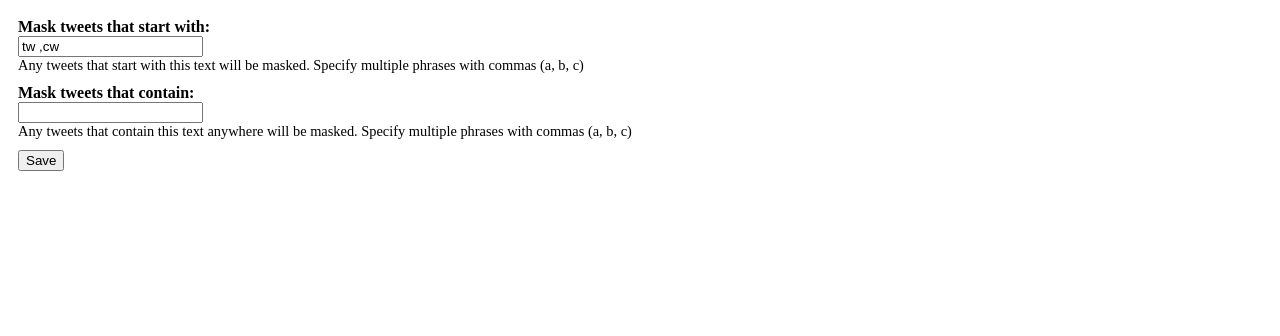
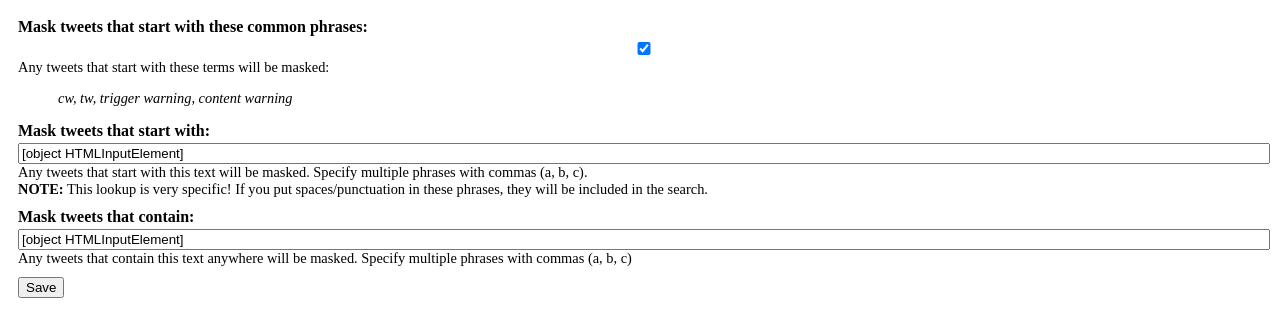
Before and after one commit to muffinista/chrome-tw, a browser extension: page app/options.html in a window 1280 px wide. Drawn offline with Linux system fonts and the light colour scheme.

Commit message:
Add default phrases. Hacky WIP

```diff
--- a/app/options.html
+++ b/app/options.html
@@ -3,13 +3,19 @@
 <head>
   <title>My Test Extension Options</title>
   <style>
-   body { padding: 10px; }
+   body {
+     padding: 10px;
+   }
    div.option {
      margin-bottom: 10px;
    }
    label {
      font-weight: bold;
      display: block;
+     padding-bottom: 3px;
+   }
+   input {
+     width: 100%;
    }
    .hint {
      font-size: 90%;
@@ -19,10 +25,26 @@
 
 <body>
   <div class="option">
+    <label for="common">Mask tweets that start with these common phrases:</label>
+    <div class="hint">
+      <input type="checkbox" name="common" id="common" />
+      Any tweets that start with these terms will be
+      masked:<br />
+      <blockquote><i>cw, tw, trigger warning, content warning</i></blockquote>
+    </div>
+  </div>
+
+  <div class="option">
     <label for="prefixes">Mask tweets that start with:</label>
     <input type="text" name="prefixes" id="prefixes" />
-    <div class="hint">Any tweets that start with this text will be
-    masked. Specify multiple phrases with commas (a, b, c)</div>
+    <div class="hint">
+      Any tweets that start with this text will be
+      masked. Specify multiple phrases with commas (a, b, c).
+      <br />
+      <b>NOTE:</b> This lookup is very specific! If you put
+      spaces/punctuation in these phrases, they will be included in
+      the search.
+    </div>
   </div>
 
 
@@ -30,7 +52,7 @@
     <label for="anywhere">Mask tweets that contain:</label>
     <input type="text" name="anywhere" id="anywhere" />
     <div class="hint">Any tweets that contain this text anywhere will be
-    masked. Specify multiple phrases with commas (a, b, c)</div>
+      masked. Specify multiple phrases with commas (a, b, c)</div>
   </div>
 
   <div id="status"></div>
--- a/app/options.js
+++ b/app/options.js
@@ -1,12 +1,20 @@
-    console.log("hey");
-// Saves options to chrome.storage.sync.
-    function save_options() {
+const DEFAULT_SETTINGS = {
+  common: true,
+  prefixes: prefixes,
+  anywhere: anywhere
+};
+
+function save_options() {
   var prefixes = document.getElementById('prefixes').value;
   var anywhere = document.getElementById('anywhere').value;
+  var common = document.getElementById('common').checked;
+
+  //cw, tw, trigger warning, content warning
 
   chrome.storage.sync.set({
-      prefixes: prefixes,
-      anywhere: anywhere
+    common: common,
+    prefixes: prefixes,
+    anywhere: anywhere
   }, function() {
     // Update status to let user know options were saved.
     var status = document.getElementById('status');
@@ -21,14 +29,14 @@
 // stored in chrome.storage.
 function restore_options() {
   // Use default value color = 'red' and likesColor = true.
-  chrome.storage.sync.get({
-      prefixes: 'tw ,cw ',
-      anywhere: ''
-  }, function(items) {
-      document.getElementById('prefixes').value = items.prefixes;
-      document.getElementById('anywhere').value = items.anywhere;
+  chrome.storage.sync.get(DEFAULT_SETTINGS, function(items) {
+    if ( items.common === true ) {
+      document.getElementById('common').checked = true;
+    }
+
+    document.getElementById('prefixes').value = items.prefixes;
+    document.getElementById('anywhere').value = items.anywhere;
   });
 }
 document.addEventListener('DOMContentLoaded', restore_options);
-document.getElementById('save').addEventListener('click',
-    save_options);
+document.getElementById('save').addEventListener('click', save_options);
```
Also changed, not shown: app/main.js (+10 -0 lines), app/manifest.json.
